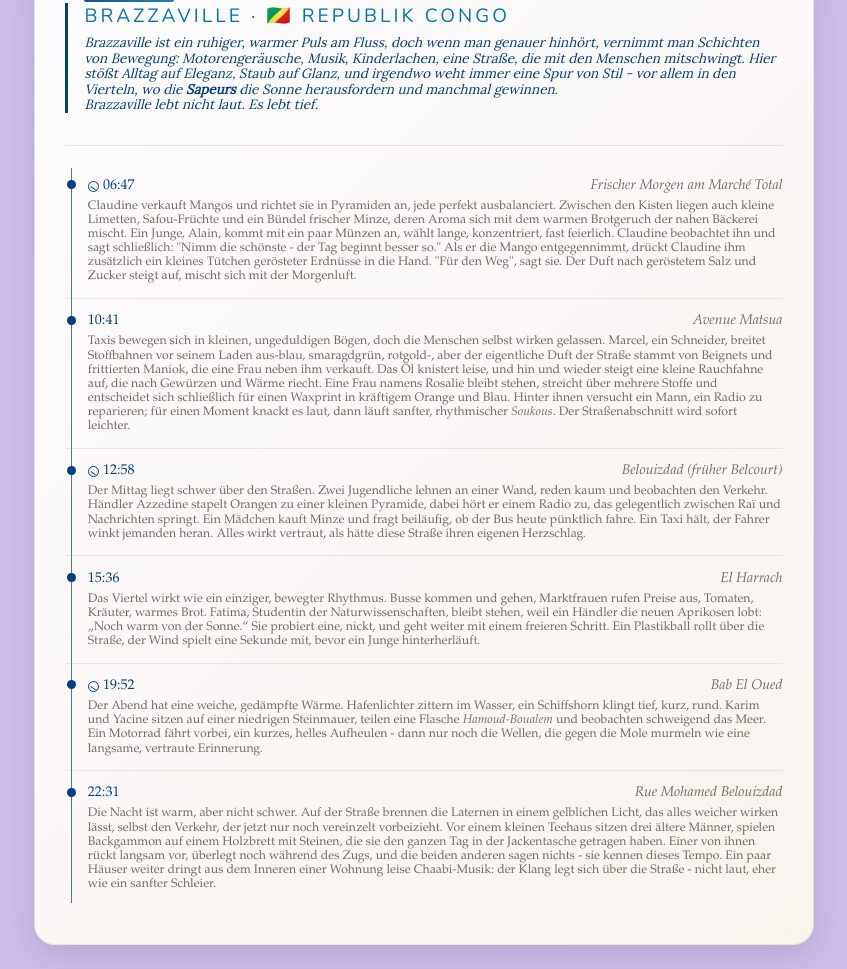
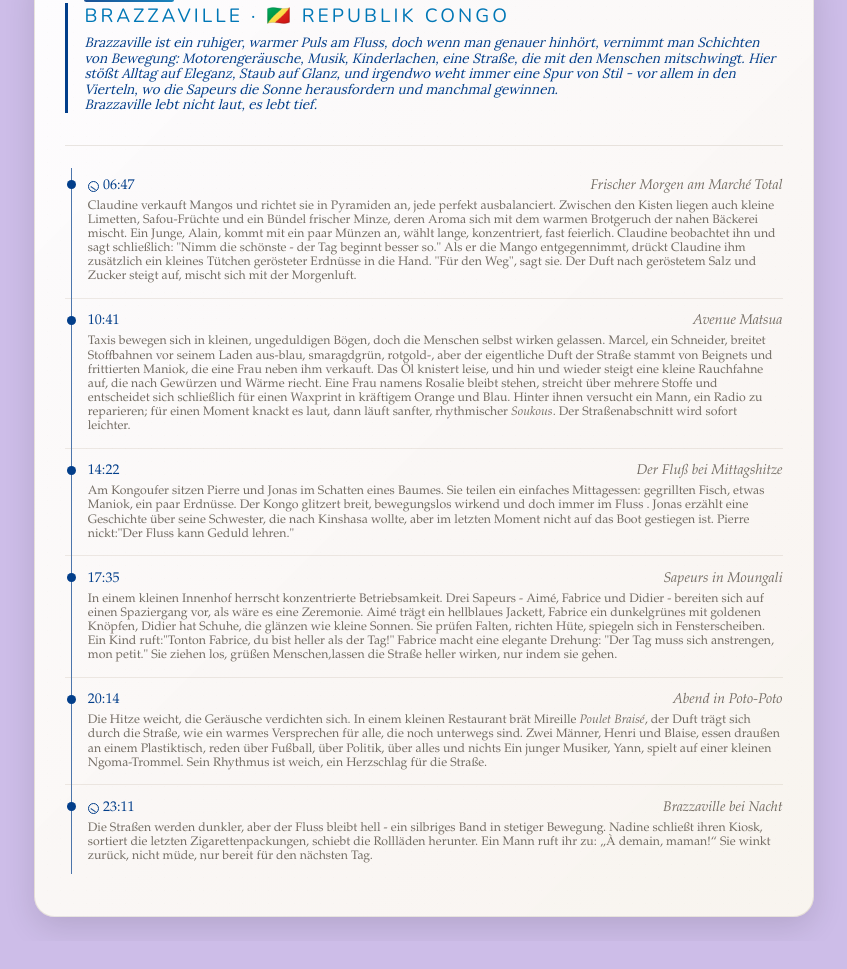
Before and after one commit to JBreitenbr/Synchronicity, a plain HTML site: page congo.html in a window 1280 px wide. Shown: the part 178-1147 px from the top of the page, without its empty margins (216-1063 px from the left). After the commit the page ends 1119 px from the top, so only its background shows below. Drawn offline with nearby package versions, Linux system fonts and the light colour scheme; a web font is replaced by a local one.

Commit message:
Update congo.html

```diff
--- a/congo.html
+++ b/congo.html
@@ -45,9 +45,9 @@
          eine Straße, die mit den Menschen mitschwingt.
          Hier stößt Alltag auf Eleganz,
          Staub auf Glanz, und irgendwo weht immer eine Spur von Stil - vor allem in den Vierteln,
-         wo die <strong>Sapeurs</strong> die Sonne herausfordern
+         wo die Sapeurs die Sonne herausfordern
          und manchmal gewinnen.<br>
-         Brazzaville lebt nicht laut. Es lebt tief.
+         Brazzaville lebt nicht laut, es lebt tief.
       </p>
     </section>
     </header>
@@ -93,82 +93,67 @@
     </section>
     <section class="time-block">
          <div class="time-meta">
-           <span class="time-label">12:58</span>
-           <span class="time-location">Belouizdad (früher Belcourt)</span>
+           <span class="time-pure">14:22</span>
+           <span class="time-location">Der Fluß bei Mittagshitze</span>
          </div>
-         <p class="time-text">
-           Der Mittag liegt schwer über den Straßen.
-           Zwei Jugendliche lehnen an einer Wand,
-           reden kaum und beobachten den Verkehr.
-           Händler Azzedine stapelt Orangen zu einer kleinen Pyramide,
-           dabei hört er einem Radio zu,
-           das gelegentlich zwischen Raï und Nachrichten springt.
-           Ein Mädchen kauft Minze und fragt beiläufig,
-           ob der Bus heute pünktlich fahre.
-           Ein Taxi hält, der Fahrer winkt jemanden heran. Alles wirkt vertraut,
-           als hätte diese Straße ihren eigenen Herzschlag.
+         <p class="time-text">Am Kongoufer sitzen Pierre und Jonas im Schatten eines Baumes.
+            Sie teilen ein einfaches Mittagessen: gegrillten Fisch, etwas Maniok, ein paar Erdnüsse.
+            Der Kongo glitzert breit, bewegungslos wirkend und doch immer im Fluss .
+            Jonas erzählt eine Geschichte über seine Schwester,
+            die nach Kinshasa wollte, aber im letzten Moment nicht auf das Boot gestiegen ist.
+            Pierre nickt:"Der Fluss kann Geduld lehren."
          </p>
     </section>
     <section class="time-block">
          <div class="time-meta">
-           <span class="time-pure">15:36</span>
-           <span class="time-location">El Harrach</span>
+           <span class="time-pure">17:35</span>
+           <span class="time-location">Sapeurs in Moungali</span>
          </div>
          <p class="time-text">
-           Das Viertel wirkt wie ein einziger, bewegter Rhythmus.
-           Busse kommen und gehen, Marktfrauen rufen Preise aus,
-           Tomaten, Kräuter, warmes Brot.
-           Fatima, Studentin der Naturwissenschaften, bleibt stehen,
-           weil ein Händler die neuen Aprikosen lobt:
-           „Noch warm von der Sonne.“
-           Sie probiert eine, nickt,
-           und geht weiter mit einem freieren Schritt.
-           Ein Plastikball rollt über die Straße,
-           der Wind spielt eine Sekunde mit,
-            bevor ein Junge hinterherläuft.
+           In einem kleinen Innenhof herrscht konzentrierte Betriebsamkeit.
+           Drei Sapeurs - Aimé, Fabrice und Didier -
+           bereiten sich auf einen Spaziergang vor,
+           als wäre es eine Zeremonie.
+           Aimé trägt ein hellblaues Jackett,
+           Fabrice ein dunkelgrünes mit goldenen Knöpfen,
+           Didier hat Schuhe, die glänzen wie kleine Sonnen.
+           Sie prüfen Falten, richten Hüte,
+           spiegeln sich in Fensterscheiben.
+           Ein Kind ruft:"Tonton Fabrice, du bist heller als der Tag!"
+           Fabrice macht eine elegante Drehung:
+           "Der Tag muss sich anstrengen, mon petit."
+           Sie ziehen los, grüßen Menschen,lassen die Straße heller wirken,
+           nur indem sie gehen.
          </p>
     </section>
     <section class="time-block">
          <div class="time-meta">
-           <span class="time-label">19:52</span>
-           <span class="time-location">Bab El Oued </span>
+           <span class="time-pure">20:14</span>
+           <span class="time-location">Abend in Poto-Poto</span>
          </div>
          <p class="time-text">
-           Der Abend hat eine weiche, gedämpfte Wärme.
-           Hafenlichter zittern im Wasser,
-           ein Schiffshorn klingt tief, kurz, rund.
-           Karim und Yacine sitzen auf einer niedrigen Steinmauer,
-           teilen eine Flasche <i>Hamoud-Boualem</i>
-           und beobachten schweigend das Meer.
-           Ein Motorrad fährt vorbei,
-           ein kurzes, helles Aufheulen -
-           dann nur noch die Wellen,
-           die gegen die Mole murmeln
-           wie eine langsame, vertraute Erinnerung.
+           Die Hitze weicht, die Geräusche verdichten sich.
+           In einem kleinen Restaurant brät Mireille <i>Poulet Braisé</i>,
+           der Duft trägt sich durch die Straße, wie ein warmes Versprechen für alle,
+           die noch unterwegs sind.
+           Zwei Männer, Henri und Blaise, essen draußen an einem Plastiktisch,
+           reden über Fußball, über Politik, über alles und nichts
+           Ein junger Musiker, Yann, spielt auf einer kleinen Ngoma-Trommel.
+           Sein Rhythmus ist weich, ein Herzschlag für die Straße.
          </p>
     </section>
     <section class="time-block">
          <div class="time-meta">
-           <span class="time-pure">22:31</span>
-           <span class="time-location">Rue Mohamed Belouizdad</span>
+           <span class="time-label">23:11</span>
+           <span class="time-location">Brazzaville bei Nacht</span>
          </div>
          <p class="time-text">
-           Die Nacht ist warm, aber nicht schwer.
-           Auf der Straße brennen die Laternen
-           in einem gelblichen Licht,
-           das alles weicher wirken lässt,
-           selbst den Verkehr, der jetzt nur noch vereinzelt vorbeizieht.
-           Vor einem kleinen Teehaus sitzen drei ältere Männer,
-           spielen Backgammon auf einem Holzbrett
-           mit Steinen, die sie den ganzen Tag
-           in der Jackentasche getragen haben.
-           Einer von ihnen rückt langsam vor,
-           überlegt noch während des Zugs,
-           und die beiden anderen sagen nichts -
-           sie kennen dieses Tempo.
-           Ein paar Häuser weiter dringt aus dem Inneren einer Wohnung
-           leise Chaabi-Musik: der Klang legt sich über die Straße -
-           nicht laut, eher wie ein sanfter Schleier.
+           Die Straßen werden dunkler, aber der Fluss bleibt hell -
+           ein silbriges Band in stetiger Bewegung.
+           Nadine schließt ihren Kiosk, sortiert die letzten Zigarettenpackungen,
+           schiebt die Rollläden herunter.
+           Ein Mann ruft ihr zu: „À demain, maman!“
+           Sie winkt zurück, nicht müde, nur bereit für den nächsten Tag.
          </p>
     </section>
   </main>
```
